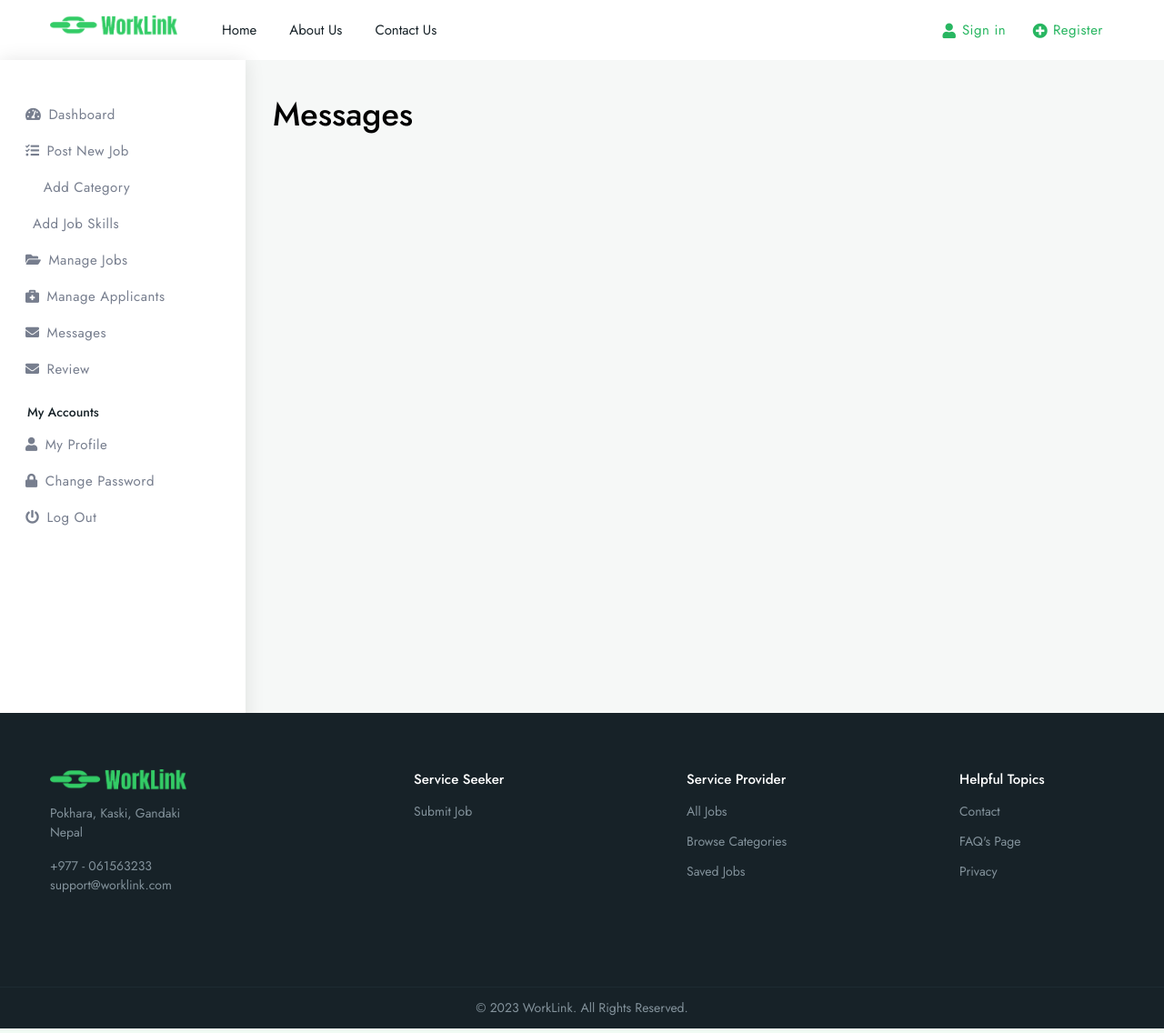
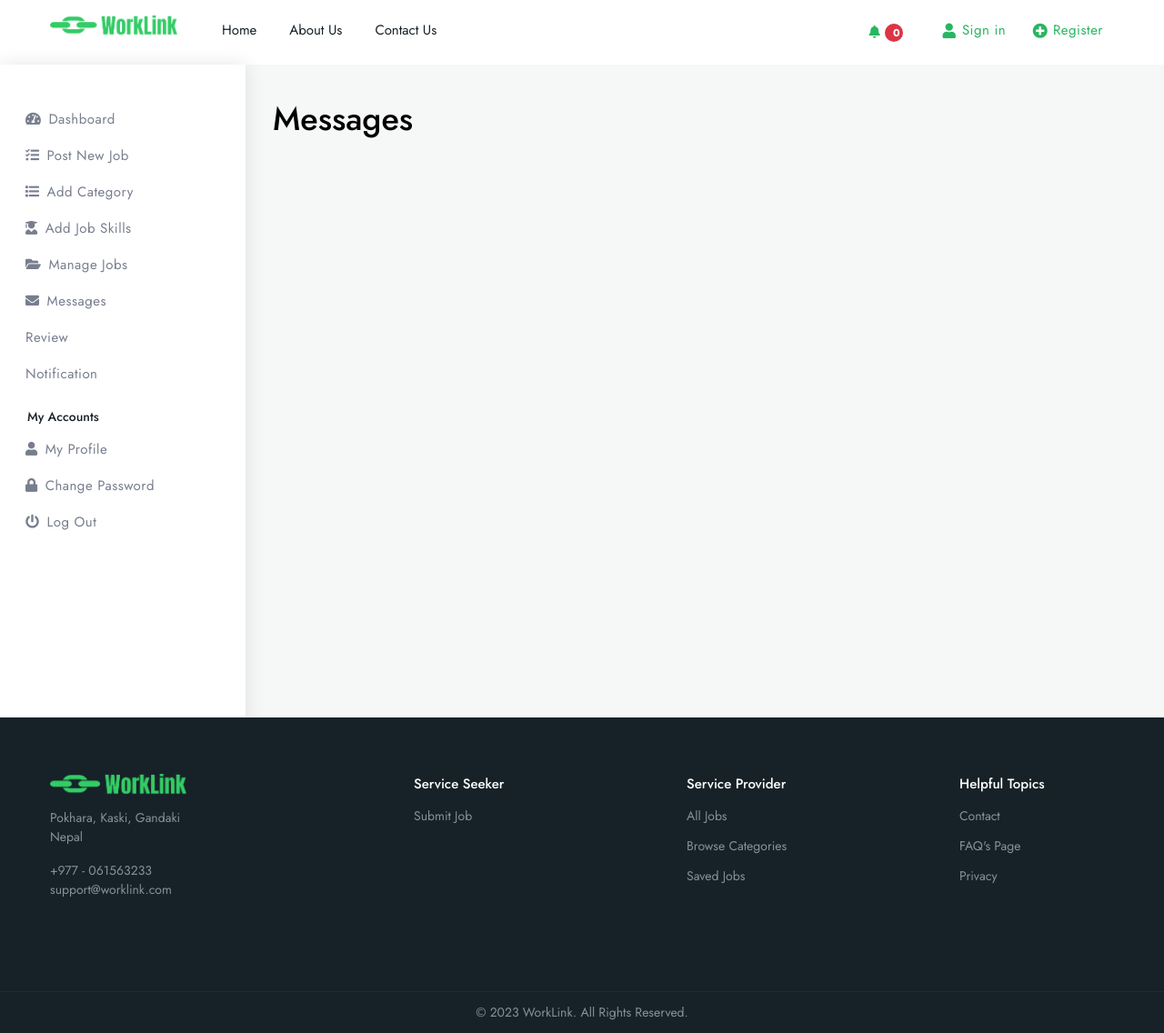
Before and after one commit to sudipbhr/project-worklink, a Django app: page /chat/ in a window 1280 px wide. Shown: the whole page at 91% size. Run offline with Django 4.2, Linux system fonts and the light colour scheme; some libraries are stand-ins or nearby versions.

Commit message:
notification icon

```diff
--- a/payment/urls.py
+++ b/payment/urls.py
@@ -3,4 +3,5 @@ from . import views
 
 urlpatterns = [
     path('buy-points/', views.buy_points, name='buy-points'),
+    path('notification/',views.notification,name='notification')
 ]
--- a/payment/views.py
+++ b/payment/views.py
@@ -24,3 +24,8 @@ def buy_points(request):
     template_name = 'payment/buy-points.html'
     context={}
     return render(request, template_name, context)
+
+def notification(request):
+    template_name='payment/notification.html'
+    context={}
+    return render(request, template_name, context)
--- a/services/templates/services/includes/sidebar.html
+++ b/services/templates/services/includes/sidebar.html
@@ -8,12 +8,12 @@
 							<ul data-submenu-title="">
 								<li><a href="{% url 'dashboard' %}"><i class="fas fa-tachometer-alt mr-2"></i>Dashboard</a></li>
 								<li><a href="{% url 'post-job' %}"><i class="fas fa-tasks mr-2"></i>Post New Job</a></li>
-								<li><a href="{% url 'add-category' %}"><i class="fa-plus-circle mr-2"></i>Add Category</a></li>
-								<li><a href="{% url 'job-skill' %}"><i class="lni lni-files mr-2"></i>Add Job Skills</a></li>
+								<li><a href="{% url 'add-category' %}"><i class="fas fa-list mr-2"></i>Add Category</a></li>
+								<li><a href="{% url 'job-skill' %}"><i class="fas fa-user-graduate mr-2"></i>Add Job Skills</a></li>
 								<li><a href="{% url 'manage-job' %}"><i class="fas fa-folder-open mr-2"></i>Manage Jobs</a></li>
-								<li><a href="{% url 'manage-applicant' %}"><i class="fas fa-briefcase-medical mr-2"></i>Manage Applicants</a></li>
-                <li><a href="{% url 'chat' %}"><i class="fas fa-envelope mr-2"></i>Messages</a></li>
-								<li><a href="{% url 'review' %}"><i class="fas fa-envelope mr-2"></i>Review</a></li>
+                                <li><a href="{% url 'chat' %}"><i class="fas fa-envelope mr-2"></i>Messages</a></li>
+								<li><a href="{% url 'review' %}">Review</a></li>
+								<li><a href="{% url 'notification' %}">Notification</a></li>
 							</ul>
 							<ul data-submenu-title="My Accounts">
 								<li><a href="{% url 'user-profile' %}"><i class="fas fa-user mr-2"></i>My Profile </a></li>
--- a/templates/includes/header.html
+++ b/templates/includes/header.html
@@ -12,19 +12,23 @@
         <div class="mobile_nav">
           <ul>
             <li>
-                            <a href="#" data-toggle="modal" data-target="#login" class="worklink-theme fs-lg">
+              <a
+                href="#"
+                data-toggle="modal"
+                data-target="#login"
+                class="worklink-theme fs-lg"
+              >
                 <i class="lni lni-user"></i>
               </a>
             </li>
           </ul>
         </div>
       </div>
-            <div class="nav-menus-wrapper" style="transition-property: none;">
+      <div class="nav-menus-wrapper" style="transition-property: none">
         <ul class="nav-menu">
           <li><a href="{% url 'home-page' %}">Home</a></li>
           <li><a href="{% url 'about-us' %}">About Us</a></li>
-                    {% if request.user.is_authenticated %}
-                        {% if request.user.role == 'Service Provider' %}
+          {% if request.user.is_authenticated %} {% if request.user.role == 'Service Provider' %}
           <li><a href="{% url 'service-search' %}">Find Job</a></li>
           {% endif %}
           {% endif %}
@@ -38,10 +42,14 @@
               <i class="fa fa-user"></i> {{ request.user.get_full_name}}
               <ul class="nav-dropdown nav-submenu">
                 <li><a href="{% url 'dashboard' %}">Dashboard</a></li>
-                                <li><a href="{% url 'logout' %}" class="text-danger">Logout</a></li>
+                <li>
+                  <a href="{% url 'logout' %}" class="text-danger">Logout</a>
+                </li>
               </ul>
             </a>
-                        <p class="btn btn-outline-primary ft-medium rounded p-2 ml-3">{{request.user.points.points}} points</p>
+            <p class="btn btn-outline-primary ft-medium rounded p-2 ml-3">
+              {{request.user.points.points}} points
+            </p>
             {% else %}
             <a href="{% url 'login' %}" class="worklink-theme ft-medium">
               <i class="fa fa-user"></i> Sign in
@@ -50,10 +58,26 @@
               <i class="fas fa-plus-circle"></i> Register
             </a>
             {% endif %}
-
           </li>
-
         </ul>
+        <div class="dropdown" >
+          <button
+            class="worklink-theme ft-medium m-4 align-to-right border-0" style="background-color: white;"
+            type="button"
+            id="dropdownMenuButton"
+            data-toggle="dropdown"
+            aria-haspopup="true"
+            aria-expanded="false"
+          >
+            <i class="fa fa-bell"></i>
+            <span class="badge bg-danger" style="border-radius:50%; top:0;right:0;width:20px; height:20px;">0</span>
+          </button>
+          <div class="dropdown-menu" aria-labelledby="dropdownMenuButton">
+            <a class="dropdown-item" href="#">Action</a>
+            <a class="dropdown-item" href="#">Another action</a>
+            <a class="dropdown-item" href="#">Something else here</a>
+          </div>
+        </div>
       </div>
     </nav>
   </div>
```
Also changed, not shown: payment/templates/payment/notification.html (added, +23 -0 lines), static/css/styles.css (line endings or trailing spaces). Lines whose indentation alone changed are shown as unchanged.
